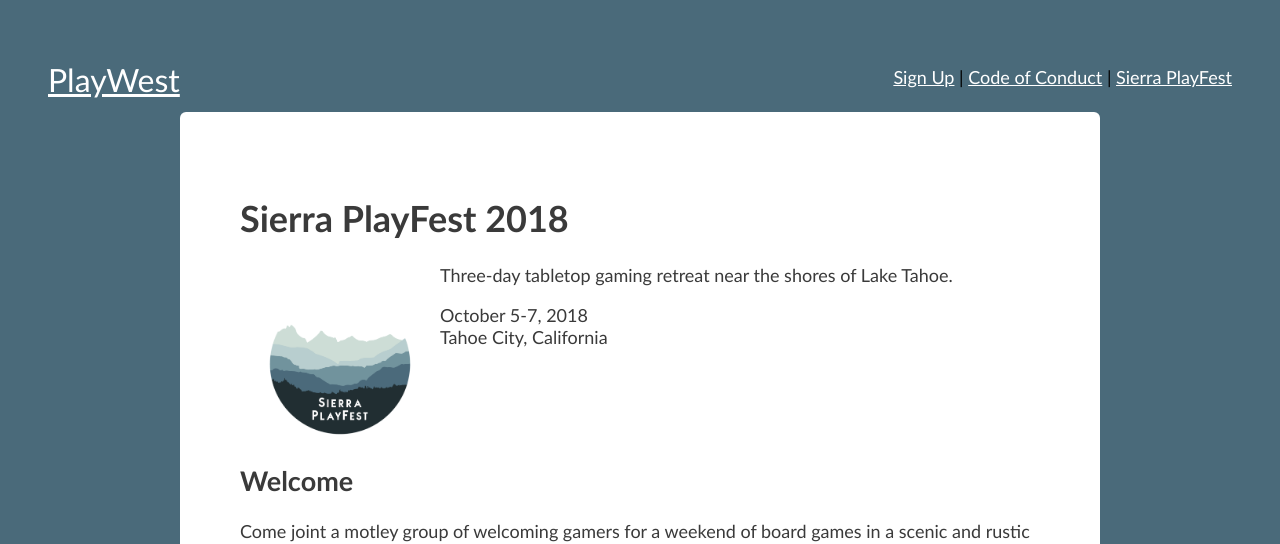
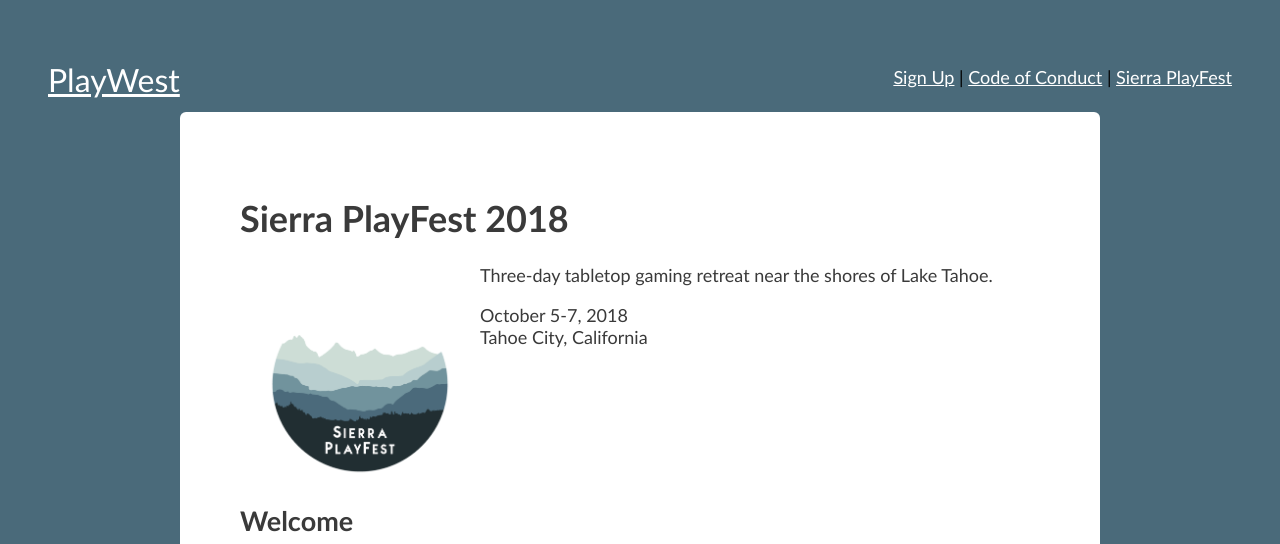
Before and after one commit to playwestcoast/playwestcoast.github.io, a Jekyll site: the page built from sierraplayfest/index.html, in a window 1280 px wide. Shown: the top 544 px of the page. Built offline with Jekyll 4.4.1, drawn with Linux system fonts in a browser that asks for light colours.

Commit message:
Update index.html

```diff
--- a/sierraplayfest/index.html
+++ b/sierraplayfest/index.html
@@ -6,7 +6,7 @@
 <h1>Sierra PlayFest 2018</h1>
 
 <p>
-<img src="/img/spflogo.png" alt="Sierra PlayFest logo" width="20%">
+<img src="/img/spflogo.png" alt="Sierra PlayFest logo" width="25%" class="right">
 </p>
 
 <p>Three-day tabletop gaming retreat near the shores of Lake Tahoe.</p>
```
